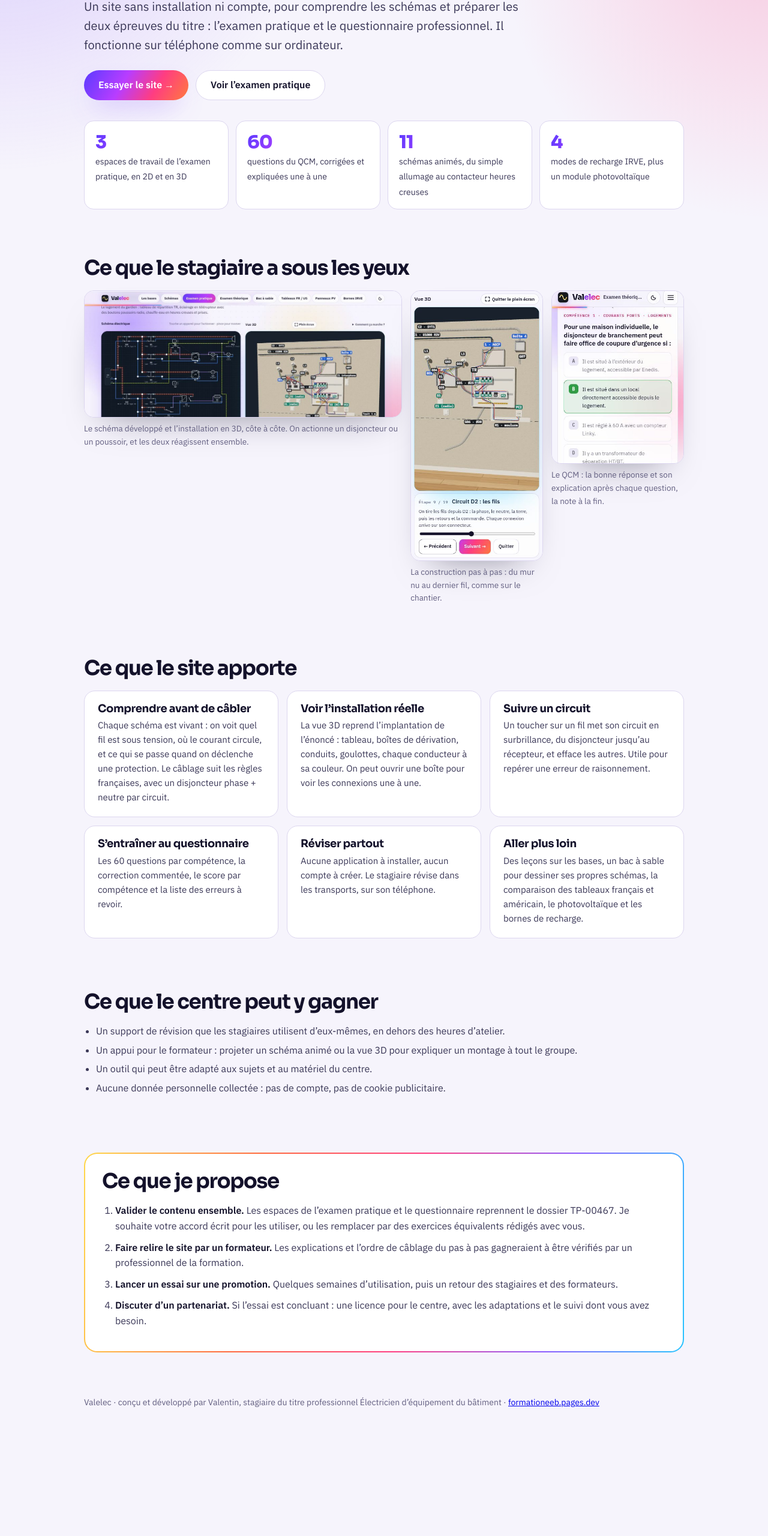
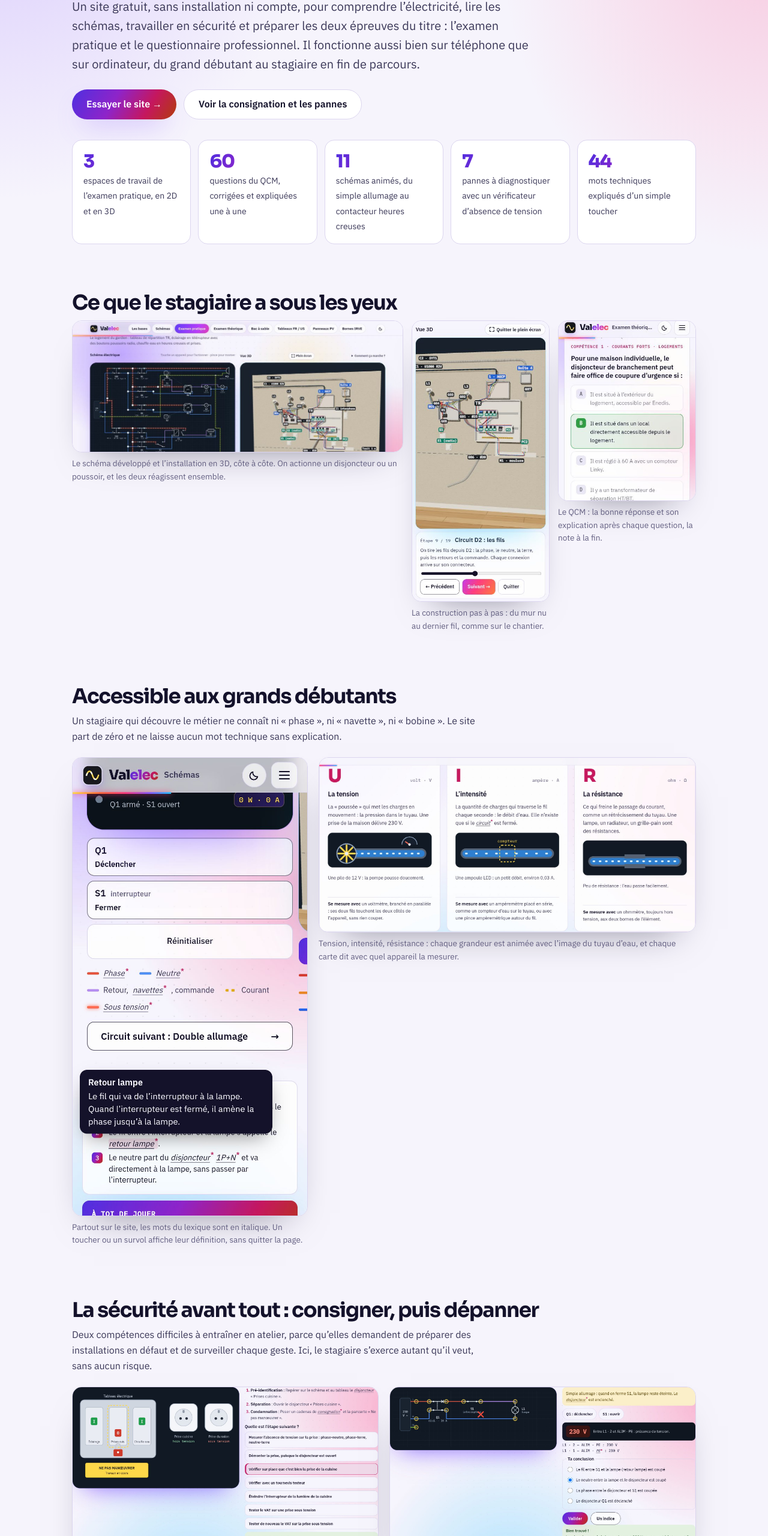
Before and after one commit to Valar207/Valelec, a plain HTML site: page site/presentation.html in a window 1280 px wide. Shown: the part 240-2800 px from the top of the page at 60% size. Before the commit the page ends 2637 px from the top, so only its background shows below. Drawn offline with Linux system fonts and the light colour scheme.

Commit message:
Page de présentation mise à jour
Nouvelles sections et captures : grands débutants (lexique, infobulles, cartes U, I, R),
sécurité (consignation, trouve la panne), et « Pourquoi c'est utile pour une école »
en huit points, dont la mesure d'audience anonyme.

Co-Authored-By: Claude Opus 5.5 <noreply@anthropic.com>
Claude-Session: https://claude.ai/code/session_01EmBh8G2kaVuFDE89xeVD8R

```diff
--- a/site/presentation.html
+++ b/site/presentation.html
@@ -9,54 +9,63 @@
 <link rel="stylesheet" href="https://fonts.googleapis.com/css2?family=Sora:wght@600;700;800&family=IBM+Plex+Sans:wght@400;500;600&family=IBM+Plex+Mono:wght@500&display=swap">
 <style>
 :root{--paper:#F6F4FC;--card:#fff;--line:#DCD6EF;--ink:#14122B;--ink-2:#3A3757;--muted:#625E80;--accent:#C8195F;
-  --g-live:linear-gradient(120deg,#5B3BFF,#B83DFF 38%,#FF3D81 68%,#FF7A3D);--g-arc:linear-gradient(100deg,#FFD84A,#FF6A3D 28%,#FF3D81 54%,#8B5CFF 78%,#27C4FF)}
+  --g-live:linear-gradient(120deg,#5B3BFF,#B83DFF 38%,#FF3D81 68%,#FF7A3D);--g-cta:linear-gradient(120deg,#4F2FE0,#8E24C9 40%,#C5175E 72%,#B23C0C);--g-arc:linear-gradient(100deg,#FFD84A,#FF6A3D 28%,#FF3D81 54%,#8B5CFF 78%,#27C4FF)}
 *{box-sizing:border-box}
-body{margin:0;background:var(--paper);color:var(--ink);font:16px/1.6 'IBM Plex Sans',system-ui,sans-serif;-webkit-font-smoothing:antialiased}
-.wrap{max-width:1040px;margin:0 auto;padding:0 20px}
+body{margin:0;background:var(--paper);color:var(--ink);font:16px/1.6 'IBM Plex Sans',system-ui,sans-serif;-webkit-font-smoothing:antialiased;touch-action:manipulation}
+.wrap{max-width:1080px;margin:0 auto;padding:0 20px}
 header{padding:56px 0 36px;background:radial-gradient(60% 120% at 0% 0%,rgba(139,92,255,.28),transparent 70%),radial-gradient(50% 110% at 100% 20%,rgba(255,61,129,.22),transparent 70%)}
 .eyebrow{margin:0 0 14px;font:500 13px 'IBM Plex Mono',monospace;letter-spacing:.08em;text-transform:uppercase;color:var(--accent)}
 h1,h2,h3{font-family:'Sora',sans-serif;letter-spacing:-.04em;line-height:1.08;margin:0;text-wrap:balance}
 h1{font-size:clamp(34px,5.4vw,60px);font-weight:800}
-h1 span{background:var(--g-live);-webkit-background-clip:text;background-clip:text;color:transparent}
-h2{font-size:clamp(24px,3.2vw,34px);margin-bottom:18px}
+h1 span{background:var(--g-cta);-webkit-background-clip:text;background-clip:text;color:transparent}
+h2{font-size:clamp(24px,3.2vw,34px);margin-bottom:10px}
 h3{font-size:18px;margin-bottom:6px;letter-spacing:-.02em}
-.lead{font-size:clamp(17px,2vw,20px);color:var(--ink-2);max-width:62ch;margin:18px 0 26px}
-.btn{display:inline-flex;align-items:center;gap:8px;min-height:50px;padding:0 24px;border-radius:999px;background:var(--g-live);color:#fff;font-weight:600;text-decoration:none;box-shadow:0 20px 44px -20px rgba(139,92,255,.8)}
+.lead{font-size:clamp(17px,2vw,20px);color:var(--ink-2);max-width:64ch;margin:18px 0 26px}
+.sub{color:var(--ink-2);max-width:70ch;margin:0 0 22px}
+.btn{display:inline-flex;align-items:center;gap:8px;min-height:50px;padding:0 24px;border-radius:999px;background:var(--g-cta);color:#fff;font-weight:600;text-decoration:none;box-shadow:0 20px 44px -20px rgba(139,92,255,.8)}
 .btn.ghost{background:var(--card);color:var(--ink);border:1.5px solid var(--line);box-shadow:none}
 .row{display:flex;flex-wrap:wrap;gap:12px}
 section{padding:44px 0}
 .facts{display:grid;grid-template-columns:repeat(auto-fit,minmax(150px,1fr));gap:12px;margin-top:34px}
 .facts div{padding:16px 18px;border:1.5px solid var(--line);border-radius:16px;background:var(--card)}
-.facts b{display:block;font:800 30px 'Sora',sans-serif;letter-spacing:-.04em;background:var(--g-live);-webkit-background-clip:text;background-clip:text;color:transparent}
+.facts b{display:block;font:800 30px 'Sora',sans-serif;letter-spacing:-.04em;background:var(--g-cta);-webkit-background-clip:text;background-clip:text;color:transparent}
 .facts span{font-size:14px;color:var(--ink-2)}
 .shots{display:grid;grid-template-columns:minmax(0,2.4fr) minmax(0,1fr) minmax(0,1fr);gap:14px;align-items:start}
+.duo{display:grid;grid-template-columns:minmax(0,1fr) minmax(0,1fr);gap:18px;align-items:start}
+.duo.tall{grid-template-columns:minmax(0,1fr) minmax(0,1.6fr)}
 figure{margin:0}
-figure img{display:block;width:100%;height:auto;border-radius:16px;border:1.5px solid var(--line);box-shadow:0 30px 60px -36px rgba(20,18,43,.5)}
+figure img{display:block;width:100%;height:auto;border-radius:16px;border:1.5px solid var(--line);box-shadow:0 30px 60px -36px rgba(20,18,43,.5);background:#fff}
 figcaption{margin-top:8px;font-size:13.5px;color:var(--muted)}
-.grid{display:grid;grid-template-columns:repeat(auto-fit,minmax(min(280px,100%),1fr));gap:14px}
+.grid{display:grid;grid-template-columns:repeat(auto-fit,minmax(min(290px,100%),1fr));gap:14px}
 .card{padding:20px 22px;border:1.5px solid var(--line);border-radius:18px;background:var(--card)}
 .card p{margin:0;color:var(--ink-2);font-size:15px}
-ul{margin:0;padding-left:20px;color:var(--ink-2)}
-li{margin-bottom:6px}
+.card .tag{display:inline-block;margin-bottom:8px;font:500 12px 'IBM Plex Mono',monospace;letter-spacing:.06em;text-transform:uppercase;color:var(--accent)}
+.why{display:grid;gap:14px}
+.why>div{display:grid;grid-template-columns:auto 1fr;gap:16px;align-items:start;padding:18px 20px;border:1.5px solid var(--line);border-radius:18px;background:var(--card)}
+.why i{display:grid;place-items:center;width:42px;height:42px;border-radius:12px;background:var(--g-cta);color:#fff;font:800 18px 'Sora',sans-serif;font-style:normal}
+.why h3{margin-bottom:4px}
+.why p{margin:0;color:var(--ink-2);font-size:15px}
 .ask{border:2px solid transparent;border-radius:22px;background:linear-gradient(var(--card),var(--card)) padding-box,var(--g-arc) border-box;padding:28px}
 .ask ol{margin:0;padding-left:22px;color:var(--ink-2)}
 .ask li{margin-bottom:10px}
 .ask b{color:var(--ink)}
 footer{padding:28px 0 48px;font-size:14px;color:var(--muted)}
-@media (max-width:760px){.shots{grid-template-columns:1fr 1fr}.shots figure:first-child{grid-column:1/-1}}
+footer a{color:inherit}
+@media (max-width:760px){.shots{grid-template-columns:1fr 1fr}.shots figure:first-child{grid-column:1/-1}.duo,.duo.tall{grid-template-columns:1fr}}
 @media print{header{background:none}.btn{box-shadow:none}section{padding:22px 0;break-inside:avoid}}
 </style>
 
 <header><div class="wrap">
   <p class="eyebrow">Titre professionnel Électricien d’équipement du bâtiment</p>
   <h1>Valelec, l’outil de révision <span>créé par un stagiaire, pour les stagiaires.</span></h1>
-  <p class="lead">Un site sans installation ni compte, pour comprendre les schémas et préparer les deux épreuves du titre : l’examen pratique et le questionnaire professionnel. Il fonctionne sur téléphone comme sur ordinateur.</p>
-  <div class="row"><a class="btn" href="./">Essayer le site →</a><a class="btn ghost" href="./#examen">Voir l’examen pratique</a></div>
+  <p class="lead">Un site gratuit, sans installation ni compte, pour comprendre l’électricité, lire les schémas, travailler en sécurité et préparer les deux épreuves du titre : l’examen pratique et le questionnaire professionnel. Il fonctionne aussi bien sur téléphone que sur ordinateur, du grand débutant au stagiaire en fin de parcours.</p>
+  <div class="row"><a class="btn" href="./">Essayer le site →</a><a class="btn ghost" href="./#depannage">Voir la consignation et les pannes</a></div>
   <div class="facts">
     <div><b>3</b><span>espaces de travail de l’examen pratique, en 2D et en 3D</span></div>
     <div><b>60</b><span>questions du QCM, corrigées et expliquées une à une</span></div>
     <div><b>11</b><span>schémas animés, du simple allumage au contacteur heures creuses</span></div>
-    <div><b>4</b><span>modes de recharge IRVE, plus un module photovoltaïque</span></div>
+    <div><b>7</b><span>pannes à diagnostiquer avec un vérificateur d’absence de tension</span></div>
+    <div><b>44</b><span>mots techniques expliqués d’un simple toucher</span></div>
   </div>
 </div></header>
 <main>
@@ -71,25 +80,47 @@ footer{padding:28px 0 48px;font-size:14px;color:var(--muted)}
 </div></section>
 
 <section><div class="wrap">
-  <h2>Ce que le site apporte</h2>
-  <div class="grid">
-    <div class="card"><h3>Comprendre avant de câbler</h3><p>Chaque schéma est vivant : on voit quel fil est sous tension, où le courant circule, et ce qui se passe quand on déclenche une protection. Le câblage suit les règles françaises, avec un disjoncteur phase + neutre par circuit.</p></div>
-    <div class="card"><h3>Voir l’installation réelle</h3><p>La vue 3D reprend l’implantation de l’énoncé : tableau, boîtes de dérivation, conduits, goulottes, chaque conducteur à sa couleur. On peut ouvrir une boîte pour voir les connexions une à une.</p></div>
-    <div class="card"><h3>Suivre un circuit</h3><p>Un toucher sur un fil met son circuit en surbrillance, du disjoncteur jusqu’au récepteur, et efface les autres. Utile pour repérer une erreur de raisonnement.</p></div>
-    <div class="card"><h3>S’entraîner au questionnaire</h3><p>Les 60 questions par compétence, la correction commentée, le score par compétence et la liste des erreurs à revoir.</p></div>
-    <div class="card"><h3>Réviser partout</h3><p>Aucune application à installer, aucun compte à créer. Le stagiaire révise dans les transports, sur son téléphone.</p></div>
-    <div class="card"><h3>Aller plus loin</h3><p>Des leçons sur les bases, un bac à sable pour dessiner ses propres schémas, la comparaison des tableaux français et américain, le photovoltaïque et les bornes de recharge.</p></div>
+  <h2>Accessible aux grands débutants</h2>
+  <p class="sub">Un stagiaire qui découvre le métier ne connaît ni « phase », ni « navette », ni « bobine ». Le site part de zéro et ne laisse aucun mot technique sans explication.</p>
+  <div class="duo tall">
+    <figure><img src="presentation/lexique.jpg" alt="Sur téléphone, une infobulle explique le mot « retour lampe »"><figcaption>Partout sur le site, les mots du lexique sont en italique. Un toucher ou un survol affiche leur définition, sans quitter la page.</figcaption></figure>
+    <figure><img src="presentation/grandeurs.jpg" alt="Les cartes Tension, Intensité et Résistance, chacune animée avec un tuyau d’eau"><figcaption>Tension, intensité, résistance : chaque grandeur est animée avec l’image du tuyau d’eau, et chaque carte dit avec quel appareil la mesurer.</figcaption></figure>
   </div>
 </div></section>
 
 <section><div class="wrap">
-  <h2>Ce que le centre peut y gagner</h2>
-  <ul>
-    <li>Un support de révision que les stagiaires utilisent d’eux-mêmes, en dehors des heures d’atelier.</li>
-    <li>Un appui pour le formateur : projeter un schéma animé ou la vue 3D pour expliquer un montage à tout le groupe.</li>
-    <li>Un outil qui peut être adapté aux sujets et au matériel du centre.</li>
-    <li>Aucune donnée personnelle collectée : pas de compte, pas de cookie publicitaire.</li>
-  </ul>
+  <h2>La sécurité avant tout : consigner, puis dépanner</h2>
+  <p class="sub">Deux compétences difficiles à entraîner en atelier, parce qu’elles demandent de préparer des installations en défaut et de surveiller chaque geste. Ici, le stagiaire s’exerce autant qu’il veut, sans aucun risque.</p>
+  <div class="duo">
+    <figure><img src="presentation/consignation.jpg" alt="Exercice de consignation : le tableau avec le disjoncteur ouvert et cadenassé, et le choix de l’étape suivante"><figcaption>La consignation selon la NF C 18-510 : le stagiaire choisit chaque étape dans l’ordre, au milieu de pièges réalistes (tournevis testeur, interrupteur d’éclairage…). Le tableau réagit à chaque choix.</figcaption></figure>
+    <figure><img src="presentation/panne.jpg" alt="Exercice Trouve la panne : mesures au VAT et conclusion validée, avec la croix rouge sur le défaut"><figcaption>Trouve la panne : le défaut est invisible sur le schéma. Le stagiaire mesure au VAT entre deux bornes, raisonne, puis conclut. Ici, le neutre coupé, avec le piège classique d’un fil de neutre sous tension.</figcaption></figure>
+  </div>
+</div></section>
+
+<section><div class="wrap">
+  <h2>Ce que le site apporte</h2>
+  <div class="grid">
+    <div class="card"><span class="tag">Comprendre</span><h3>Partir de zéro</h3><p>Un lexique des mots de base en tête du parcours, des infobulles sur 44 termes, et des symboles présentés du plus simple au plus technique : chaque explication ne s’appuie que sur ce qui a déjà été vu.</p></div>
+    <div class="card"><span class="tag">Comprendre</span><h3>Voir le courant circuler</h3><p>Chaque schéma est vivant : on voit quel fil est sous tension, où le courant passe, et ce qui se passe quand une protection déclenche. Le câblage suit les règles françaises, avec un disjoncteur phase + neutre par circuit.</p></div>
+    <div class="card"><span class="tag">Examen pratique</span><h3>L’installation réelle en 3D</h3><p>La vue 3D reprend l’implantation des espaces de travail : tableau, boîtes de dérivation, conduits, chaque conducteur à sa couleur. On ouvre une boîte pour voir les connexions, ou on construit l’installation pas à pas.</p></div>
+    <div class="card"><span class="tag">Examen théorique</span><h3>Le QCM corrigé</h3><p>Les 60 questions par compétence, la correction expliquée après chaque réponse, le score par compétence et la liste des erreurs à revoir.</p></div>
+    <div class="card"><span class="tag">Sécurité</span><h3>Consigner et dépanner</h3><p>La consignation étape par étape, puis 7 pannes réalistes à trouver au VAT : fil coupé, neutre coupé, navette coupée, interrupteur sur le neutre, prise sans terre…</p></div>
+    <div class="card"><span class="tag">Aller plus loin</span><h3>Au-delà de l’examen</h3><p>Un bac à sable pour dessiner et tester ses propres schémas, la comparaison des tableaux français et américain, le photovoltaïque et les bornes de recharge, avec leurs calculs de dimensionnement.</p></div>
+  </div>
+</div></section>
+
+<section><div class="wrap">
+  <h2>Pourquoi c’est utile pour une école</h2>
+  <div class="why">
+    <div><i>1</i><div><h3>Plus de temps d’atelier pour la pratique</h3><p>Les stagiaires révisent la théorie, les schémas et le QCM de leur côté, sur leur téléphone, dans les transports ou le soir. Le temps en atelier se concentre sur le geste professionnel.</p></div></div>
+    <div><i>2</i><div><h3>Des groupes hétérogènes, un seul outil</h3><p>Le débutant s’appuie sur le lexique, les infobulles et les animations. Le stagiaire avancé passe directement aux espaces d’examen, au dépannage, au photovoltaïque ou aux bornes de recharge. Chacun avance à son rythme.</p></div></div>
+    <div><i>3</i><div><h3>La sécurité répétée jusqu’au réflexe</h3><p>La consignation et la vérification d’absence de tension s’entraînent sans limite et sans danger, avant de toucher une installation réelle. Les erreurs classiques sont expliquées au moment où elles sont commises.</p></div></div>
+    <div><i>4</i><div><h3>Le dépannage, enfin entraînable</h3><p>Préparer des pannes en atelier prend du temps et du matériel. Ici, sept pannes sont prêtes, se relancent en un clic, et obligent à raisonner à partir de mesures, comme sur un vrai chantier.</p></div></div>
+    <div><i>5</i><div><h3>Un appui pour le formateur</h3><p>Projeter un schéma animé ou la vue 3D devant le groupe, lancer une panne et la diagnostiquer ensemble, faire construire l’installation pas à pas : le site sert aussi en cours collectif.</p></div></div>
+    <div><i>6</i><div><h3>Savoir ce qui est réellement utilisé</h3><p>Une mesure d’audience anonyme indique les pages consultées, les schémas ouverts, les mots les plus souvent consultés dans le lexique, les pannes trouvées ou ratées et les tranches de résultats au QCM. De quoi repérer les notions qui posent problème à une promotion, sans aucune donnée personnelle.</p></div></div>
+    <div><i>7</i><div><h3>Rien à installer, rien à payer, ouvert à tous</h3><p>Pas de compte, pas de cookie, pas de logiciel. Le site est hébergé gratuitement, fonctionne sur n’importe quel téléphone, et son accessibilité a été vérifiée (contraste, clavier, lecteurs d’écran, thème sombre).</p></div></div>
+    <div><i>8</i><div><h3>Adaptable au centre</h3><p>Les espaces d’examen, les pannes et les questions peuvent être adaptés aux sujets, au matériel et aux priorités pédagogiques du centre.</p></div></div>
+  </div>
 </div></section>
 
 <section><div class="wrap">
@@ -97,14 +128,14 @@ footer{padding:28px 0 48px;font-size:14px;color:var(--muted)}
     <h2>Ce que je propose</h2>
     <ol>
       <li><b>Valider le contenu ensemble.</b> Les espaces de l’examen pratique et le questionnaire reprennent le dossier TP-00467. Je souhaite votre accord écrit pour les utiliser, ou les remplacer par des exercices équivalents rédigés avec vous.</li>
-      <li><b>Faire relire le site par un formateur.</b> Les explications et l’ordre de câblage du pas à pas gagneraient à être vérifiés par un professionnel de la formation.</li>
-      <li><b>Lancer un essai sur une promotion.</b> Quelques semaines d’utilisation, puis un retour des stagiaires et des formateurs.</li>
+      <li><b>Faire relire le site par un formateur.</b> Les explications, l’ordre de câblage du pas à pas, la consignation et les pannes gagneraient à être vérifiés par un professionnel de la formation.</li>
+      <li><b>Lancer un essai sur une promotion.</b> Quelques semaines d’utilisation, la mesure d’audience pour voir ce qui sert vraiment, puis un retour des stagiaires et des formateurs.</li>
       <li><b>Discuter d’un partenariat.</b> Si l’essai est concluant : une licence pour le centre, avec les adaptations et le suivi dont vous avez besoin.</li>
     </ol>
   </div>
 </div></section>
 
 </main>
-<footer><div class="wrap">Valelec · conçu et développé par Valentin, stagiaire du titre professionnel Électricien d’équipement du bâtiment · <a href="./">formationeeb.pages.dev</a></div></footer>
+<footer><div class="wrap">Valelec · conçu et développé par Valentin, stagiaire du titre professionnel Électricien d’équipement du bâtiment · <a href="./">formationeeb.pages.dev</a> · mesure d’audience anonyme, sans cookie</div></footer>
 <script>if (location.hostname === 'formationeeb.pages.dev') { const s = document.createElement('script'); s.async = true; s.src = 'https://gc.zgo.at/count.js'; s.dataset.goatcounter = 'https://valaris.goatcounter.com/count'; document.body.appendChild(s); }</script>
 </html>
```
Also changed, not shown: site/presentation/consignation.jpg (added), site/presentation/grandeurs.jpg (added), site/presentation/lexique.jpg (added), site/presentation/panne.jpg (added), 1 other file.
